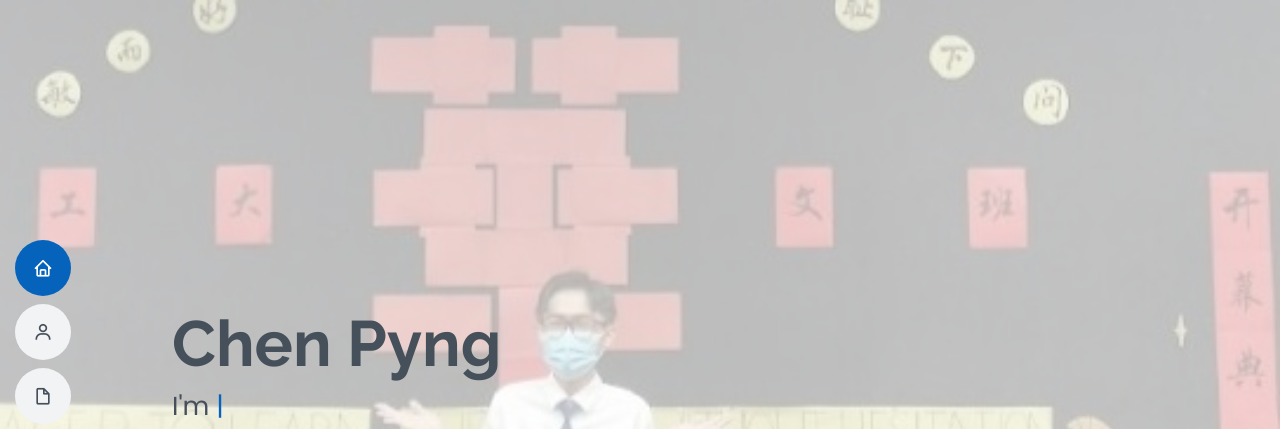
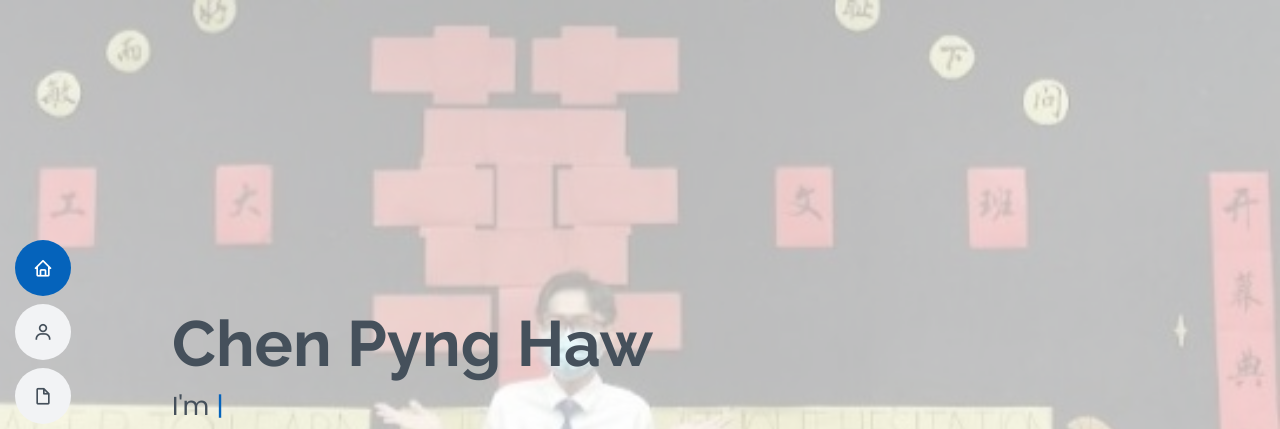
Before and after one commit to pynghaw/pynghaw.github.io, a plain HTML site: page index.html in a window 1280 px wide. Shown: the top 429 px of the page. Drawn offline with nearby package versions, Linux system fonts and the light colour scheme.

Commit message:
Update index.html

```diff
--- a/index.html
+++ b/index.html
@@ -12,7 +12,7 @@
   Project 2: Student Portfolio Showcase (Bootstrap)
   -->
 
-  <title>PyngHaw's Portfolio</title>
+  <title>PyngHaw's Website</title>
   <meta content="" name="description">
   <meta content="" name="keywords">
 
@@ -66,7 +66,7 @@
   <!-- ======= Hero Section ======= -->
   <section id="hero" class="d-flex flex-column justify-content-center">
     <div class="container" data-aos="zoom-in" data-aos-delay="100">
-      <h1>Chen Pyng </h1>
+      <h1>Chen Pyng Haw</h1>
       <p>I'm <span class="typed" data-typed-items="Data Engineering Student, Selangorian, UTMian"></span></p>
       <div class="social-links">
         <a href="https://www.facebook.com/pynghaw.chen" class="facebook"><i class="bx bxl-facebook"></i></a>
```
